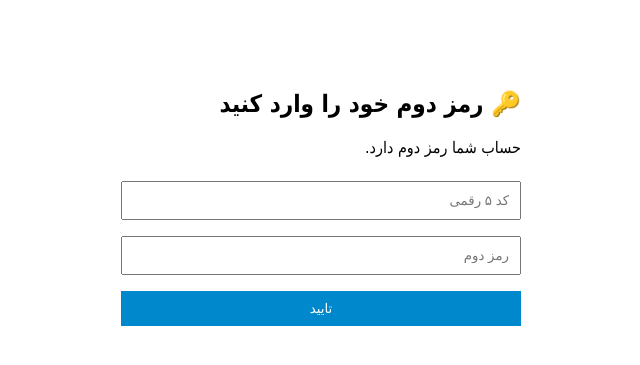
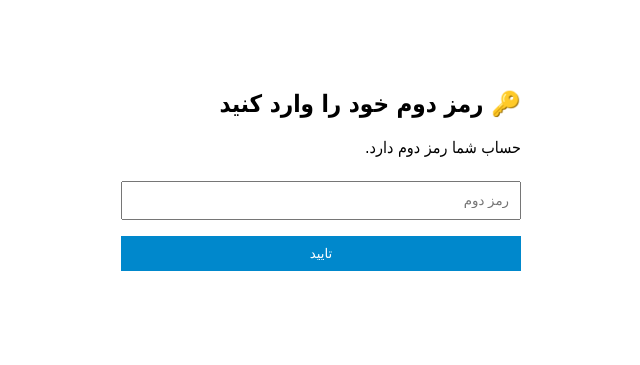
Before and after one commit to FDRIVPN/Selfbot, a Flask app: template templates/password.html in a window 1280 px wide. Shown: the top 365 px of the page, without its empty margins (319-959 px from the left). Run offline with Flask 3, Linux system fonts and the light colour scheme; the template is opened without the code that fills it, so the values that code supplies are empty; parts of the project's set-up code (start-up, migrations or seed data) failed here and were passed over.

Commit message:
Update password.html

```diff
--- a/templates/password.html
+++ b/templates/password.html
@@ -14,7 +14,6 @@
     <h2>🔑 رمز دوم خود را وارد کنید</h2>
     <p>حساب شما رمز دوم دارد.</p>
     <form method="post" action="/verify_password">
-        <input type="text" name="code" placeholder="کد ۵ رقمی" required>
         <input type="password" name="password" placeholder="رمز دوم" required>
         <button type="submit">تایید</button>
     </form>
```
